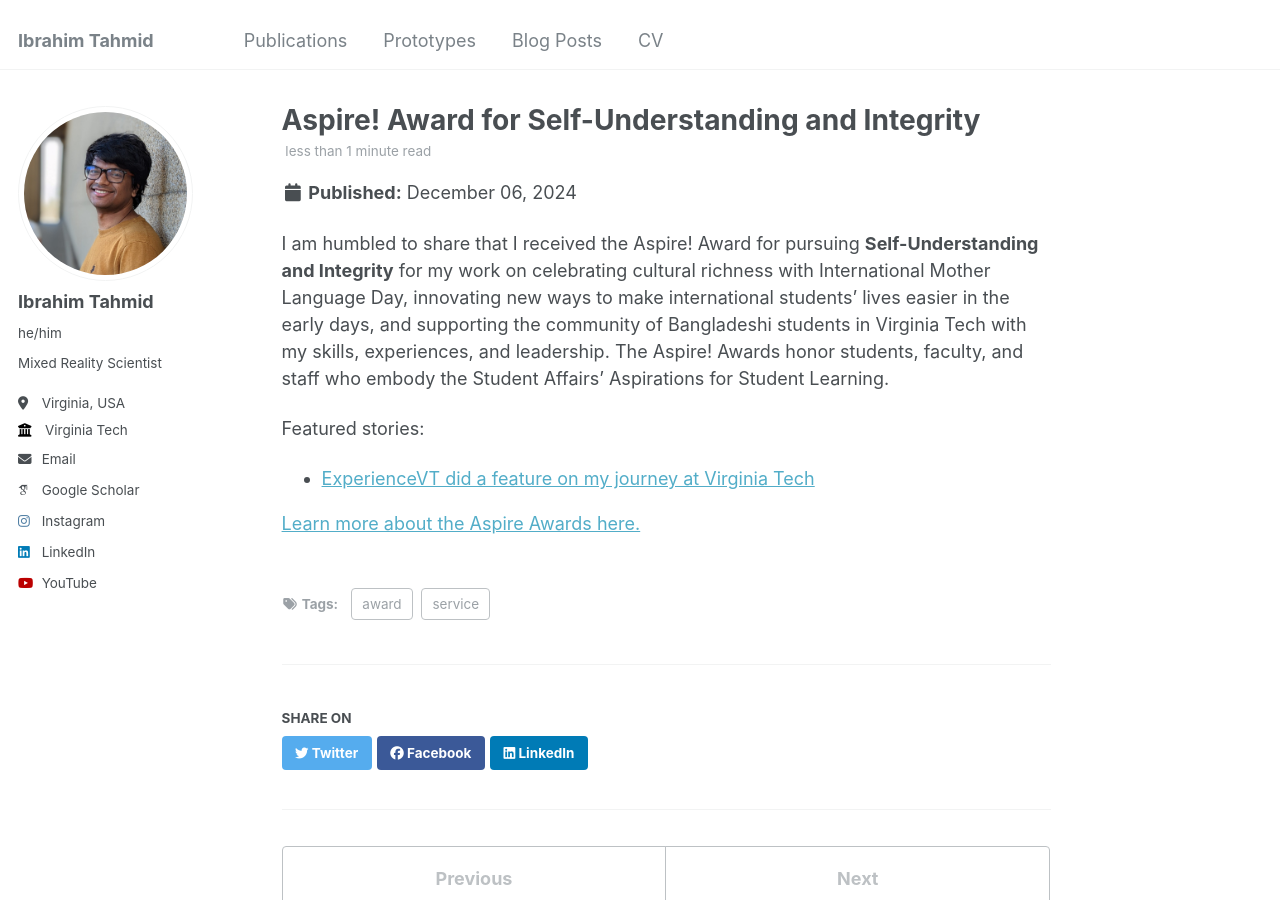
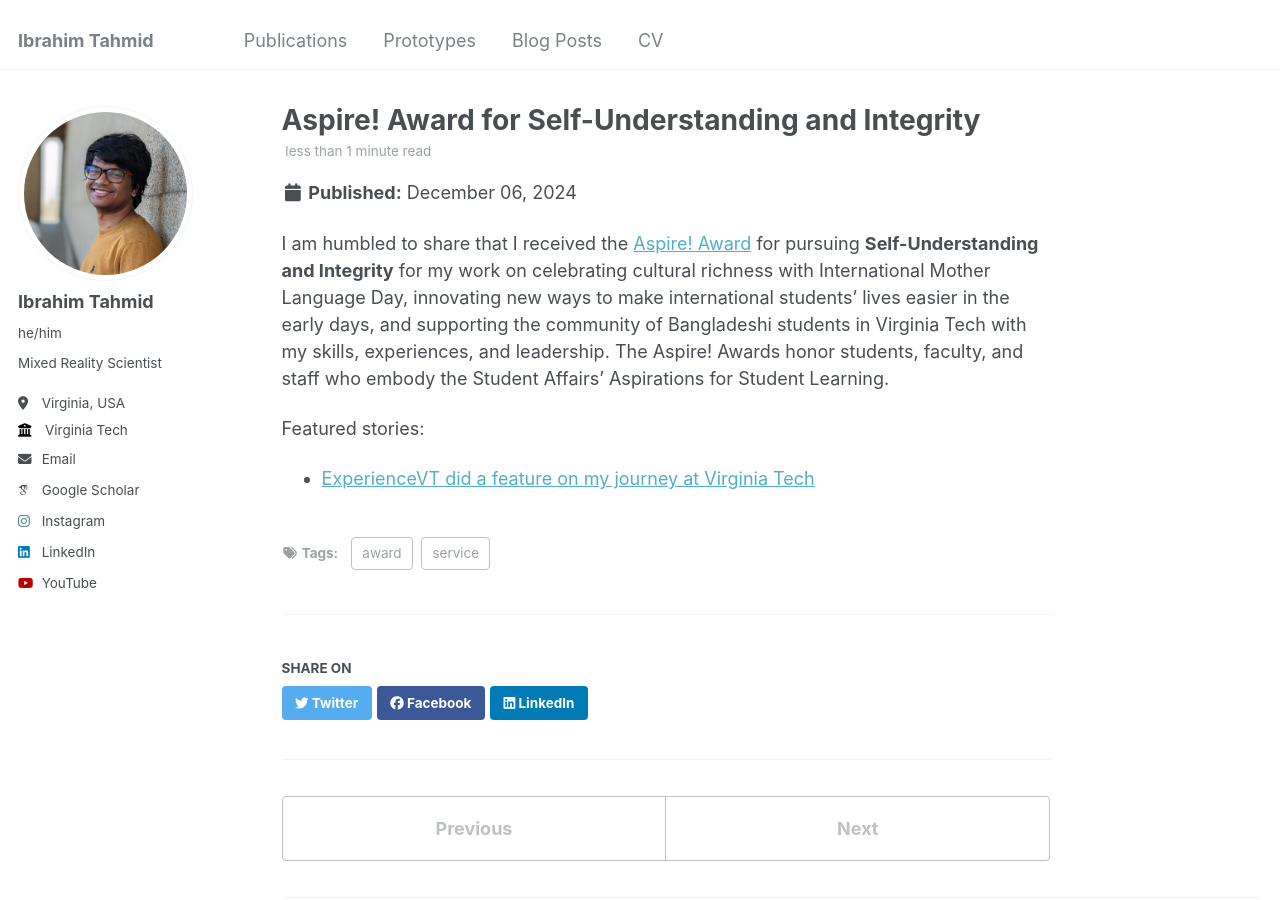
Before and after one commit to iatahmid/iatahmid.github.io, a Jekyll site: the page built from _posts/2024-10-08-aspire-award.md, in a window 1280 px wide and 900 px high. Built offline with Jekyll 4.4.1, drawn with Linux system fonts in a browser that asks for light colours; some web fonts are replaced.

Commit message:
Update 2024-10-08-aspire-award.md

```diff
--- a/_posts/2024-10-08-aspire-award.md
+++ b/_posts/2024-10-08-aspire-award.md
@@ -7,9 +7,7 @@
   - service
 ---
 
-I am humbled to share that I received the Aspire! Award for pursuing <b>Self-Understanding and Integrity</b> for my work on celebrating cultural richness with International Mother Language Day, innovating new ways to make international students' lives easier in the early days, and supporting the community of Bangladeshi students in Virginia Tech with my skills, experiences, and leadership. The Aspire! Awards honor students, faculty, and staff who embody the Student Affairs' Aspirations for Student Learning.
+I am humbled to share that I received the [Aspire! Award](https://experience.vt.edu/aspire.html) for pursuing <b>Self-Understanding and Integrity</b> for my work on celebrating cultural richness with International Mother Language Day, innovating new ways to make international students' lives easier in the early days, and supporting the community of Bangladeshi students in Virginia Tech with my skills, experiences, and leadership. The Aspire! Awards honor students, faculty, and staff who embody the Student Affairs' Aspirations for Student Learning.
 
 Featured stories:
 * [ExperienceVT did a feature on my journey at Virginia Tech](https://experience.vt.edu/2017/Ibrahim_Tahmid.html)
-
-[Learn more about the Aspire Awards here.](https://experience.vt.edu/aspire.html)
```
